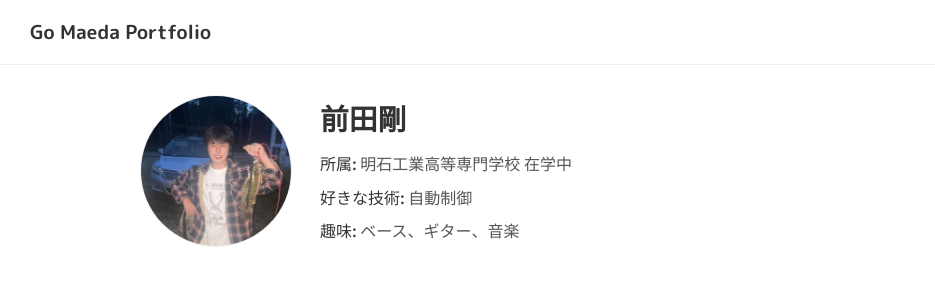
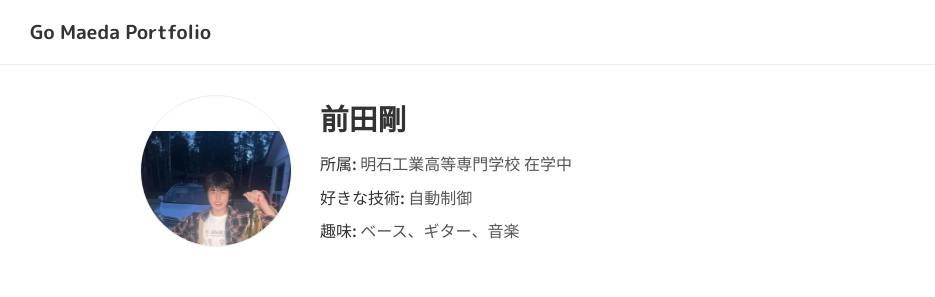
Before and after one commit to Go-Maeda-git/Go-Maeda-git.github.io, a plain HTML site: page index.html in a window 1280 px wide. Shown: the top 297 px of the page, 0-935 px from the left. Drawn offline with Linux system fonts and the light colour scheme.

Commit message:
Update index.html

```diff
--- a/index.html
+++ b/index.html
@@ -97,7 +97,7 @@
             border: 1px solid var(--border-color);
             display: block;
             object-fit: cover;
-            object-position: center 10%;
+            object-position: center -30%;
         }
 
         .profile-details {
```
